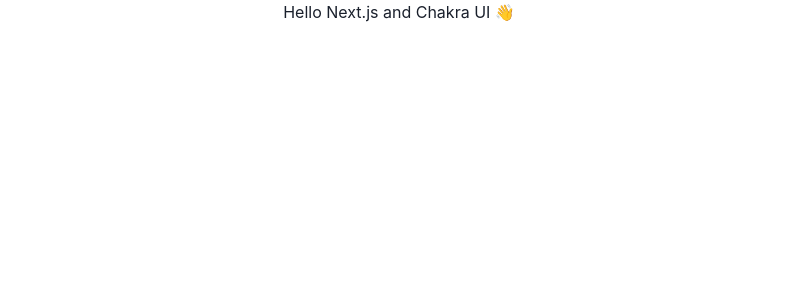
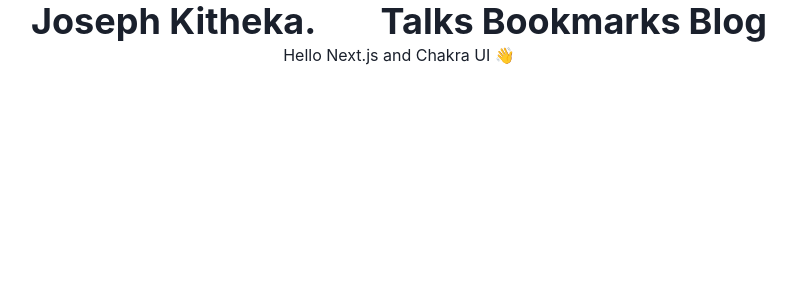
Before and after one commit to fhub-1/Rebulding-my-website, a Next.js app: page / in a window 1280 px wide. Shown: the top 300 px of the page, without its empty margins (241-1037 px from the left). Built offline with nearby package versions, Linux system fonts and the light colour scheme.

Commit message:
adding react-icons

```diff
--- a/package.json
+++ b/package.json
@@ -13,7 +13,8 @@
     "framer-motion": "^4",
     "next": "latest",
     "react": "^17.0.2",
-    "react-dom": "^17.0.2"
+    "react-dom": "^17.0.2",
+    "react-icons": "^4.2.0"
   },
   "devDependencies": {
     "@types/node": "^12.12.21",
--- a/src/components/layout/header.tsx
+++ b/src/components/layout/header.tsx
@@ -1,9 +1,18 @@
 import { HStack } from "@chakra-ui/layout";
+import { Heading } from "@chakra-ui/react";
 
 const Header = () => {
     return(
-      <HStack>
+      <HStack width="full" justifyContent="space-between">
+          <Heading>
+            Joseph Kitheka.
+          </Heading>
+          <HStack>
+          <Heading>Talks</Heading>
+          <Heading>Bookmarks</Heading>
+          <Heading>Blog</Heading>
 
+          </HStack>
       </HStack>
     );
 }
--- a/src/components/layout/index.tsx
+++ b/src/components/layout/index.tsx
@@ -1,5 +1,6 @@
 import { PropsWithChildren } from "react";
 import {VStack,Container} from "@chakra-ui/react"
+import Header from "./header";
 
 type Props = PropsWithChildren<{}>;
 
@@ -7,7 +8,7 @@ const Layout = ({children}: Props) => {
   return(
     <Container maxW="container.md">
    <VStack spacing={0}>
-         {/* working on the header part */}
+         <Header/>
          {children}
          {/* Footer section */}
    </VStack>
```
Also changed, not shown: 1 other file (tests, documents, lock files or other folders).
